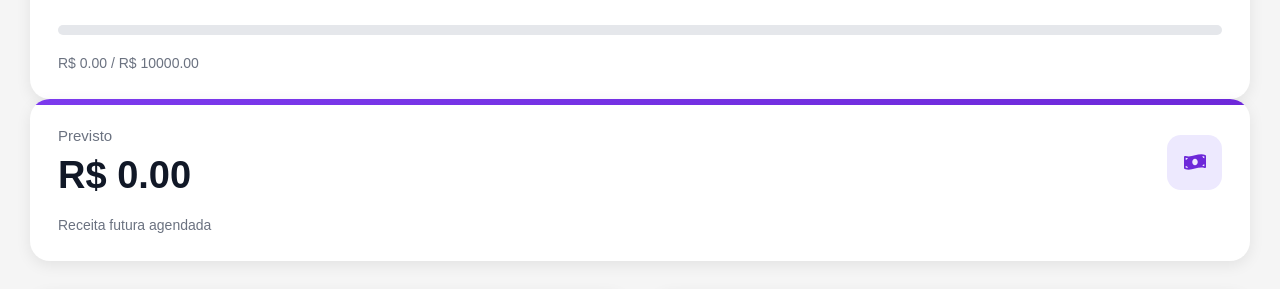
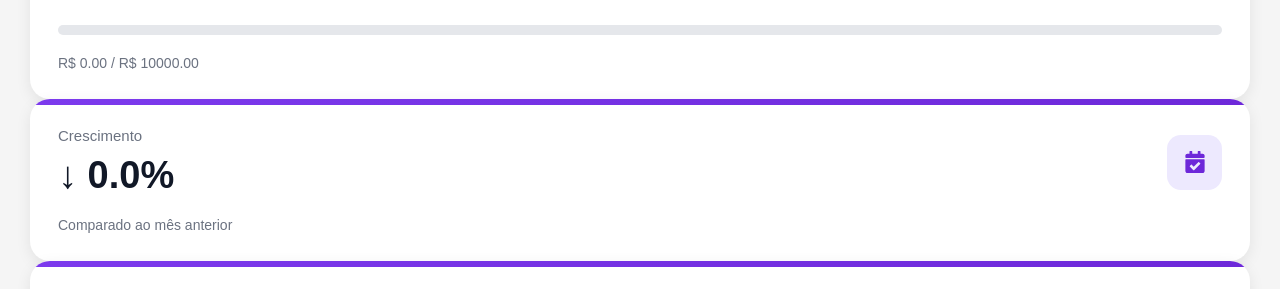
Before and after one commit to amandanan/service-scheduling-api, a React app in the folder frontend/: page /dashboard in a window 1280 px wide. Shown: the part 1004-1293 px from the top of the page. Built offline with nearby package versions, Linux system fonts and the light colour scheme; no server answers; sample sign-in values are in the browser's storage; the HTML template or start-up script is replaced by a standard one.

Commit message:
add card monthly growth

```diff
--- a/frontend/src/pages/Dashboard.jsx
+++ b/frontend/src/pages/Dashboard.jsx
@@ -75,6 +75,9 @@ export default function Dashboard() {
     useState(0);
 
   const [newPatientsMonth, setNewPatientsMonth] =
+    useState(0);
+
+  const [monthlyGrowth, setMonthlyGrowth] =
     useState(0);
 
   async function loadData() {
@@ -225,6 +228,67 @@ export default function Dashboard() {
         setMonthlyRevenue(
           monthRevenue
         );
+
+    //CRESCIMENTO MENSAL
+
+      let previousMonthRevenue = 0;
+
+      const growth =
+
+          previousMonthRevenue > 0
+
+            ? (
+                (
+                  monthRevenue -
+                  previousMonthRevenue
+                ) /
+                previousMonthRevenue
+              ) * 100
+
+            : 100;
+
+        setMonthlyGrowth(growth);
+
+      appointmentsData.forEach(
+        (appointment) => {
+
+          const appointmentDate =
+            new Date(
+              appointment.scheduled_at
+            );
+
+          const month =
+            appointmentDate.getMonth();
+
+          const year =
+            appointmentDate.getFullYear();
+
+          const isPreviousMonth =
+
+            currentMonth === 0
+
+              ? month === 11 &&
+                year === currentYear - 1
+
+              : month ===
+                  currentMonth - 1 &&
+                year === currentYear;
+
+          if (isPreviousMonth) {
+
+            const service =
+              servicesData.find(
+                (s) =>
+                  s.id === appointment.service_id
+              );
+
+            previousMonthRevenue +=
+              Number(
+                service?.price || 0
+              );
+          }
+        }
+      );
 
     // PACIENTES NOVOS DO MES
 
@@ -883,6 +947,50 @@ export default function Dashboard() {
 
         </div>
 
+        {/*CRESCIMENTO MENSAL*/}
+
+        <div className="dashboard-card">
+
+          <div className="dashboard-card-top">
+
+            <div>
+
+              <p className="dashboard-card-title">
+                Crescimento
+              </p>
+
+              <h2 className="dashboard-card-value">
+
+                {monthlyGrowth > 0
+                  ? "↑"
+                  : "↓"}
+
+                {" "}
+
+                {Math.abs(
+                  monthlyGrowth
+                ).toFixed(1)}%
+
+              </h2>
+
+            </div>
+
+            <div className="dashboard-icon">
+
+              <FaCalendarCheck />
+
+            </div>
+
+          </div>
+
+          <div className="dashboard-card-footer">
+
+            Comparado ao mês anterior
+
+          </div>
+
+        </div>
+
         {/* FATURAMENTO PREVISTO */}
 
           <div className="dashboard-card">
```
